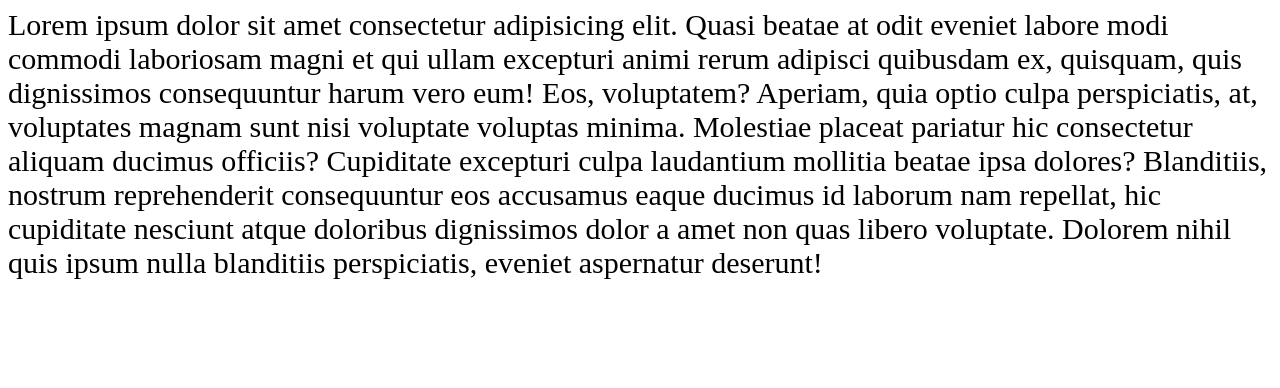
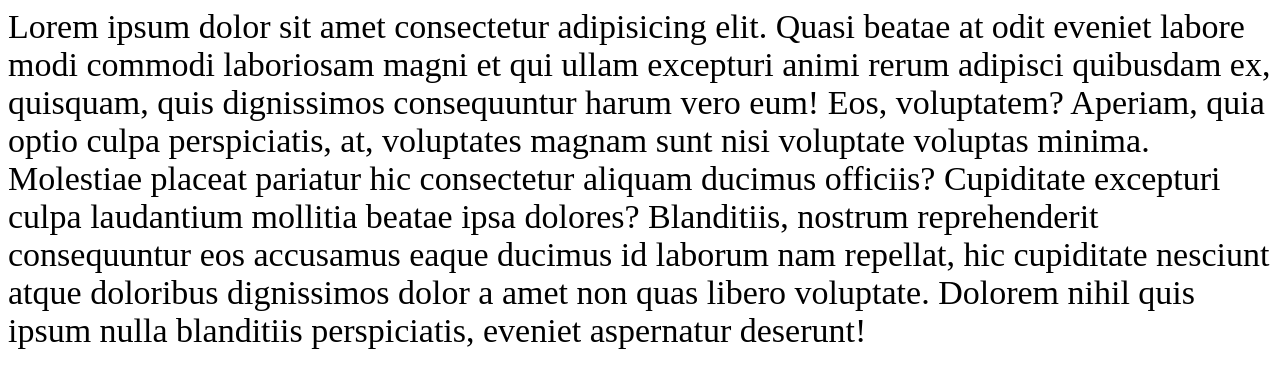
Before and after one commit to abdulmalikshakir2001/checking-font-style.github.io, a plain HTML site: page index.html in a window 1280 px wide. Drawn offline with Linux system fonts and the light colour scheme.

Commit message:
divs and font style changed

```diff
--- a/index.css
+++ b/index.css
@@ -1,3 +1,6 @@
+.main{
+    font-size: 17px;
+}
 .noor_Font{
-    font-size: 30px;
+    font-size: 2em;
 }
--- a/index.html
+++ b/index.html
@@ -10,6 +10,8 @@
 </head>
 
 <body>
+    <div class="main">
+
         <div class="noor_Font">
             Lorem ipsum dolor sit amet consectetur adipisicing elit. Quasi beatae at odit eveniet labore modi commodi
             laboriosam magni et qui ullam excepturi animi rerum adipisci quibusdam ex, quisquam, quis dignissimos
@@ -21,6 +23,7 @@
             deserunt!
 
         </div>
+    </div>
 
 </body>
 
```
Lines whose indentation alone changed are shown as unchanged.
